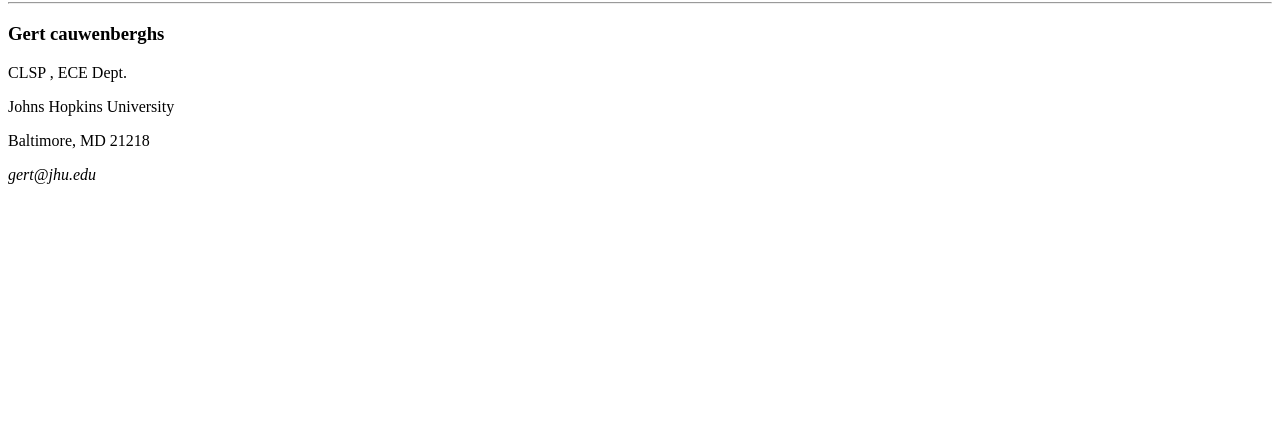
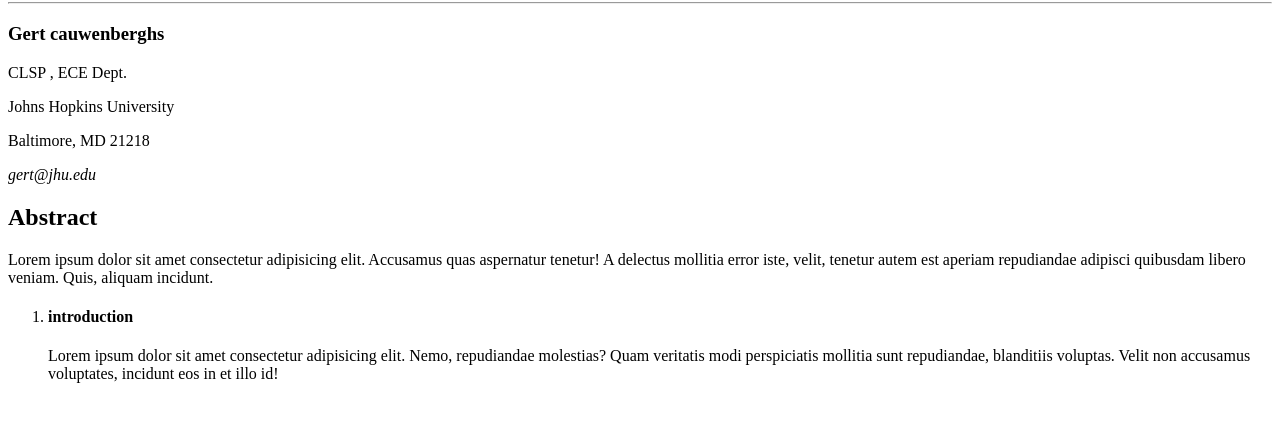
Before and after one commit to Emanuele117/esercizio_live, a plain HTML site: page index.html in a window 1280 px wide. Shown: the part 64-486 px from the top of the page. Drawn offline with Linux system fonts and the light colour scheme.

Commit message:
abstract completato

```diff
--- a/index.html
+++ b/index.html
@@ -27,6 +27,28 @@
         <!-- /author section -->
 
     </main>
+
+    <!--Abstract -->
+    <section>
+        <h2>Abstract</h2>
+        <p>Lorem ipsum dolor sit amet consectetur adipisicing elit. Accusamus quas aspernatur tenetur! A delectus mollitia error iste, velit, tenetur autem est aperiam repudiandae adipisci quibusdam libero veniam. Quis, aliquam incidunt.</p>
+        <ol>
+            <li>
+                <h4>introduction</h4>
+                <p>Lorem ipsum dolor sit amet consectetur adipisicing elit. Nemo, repudiandae molestias? Quam veritatis modi perspiciatis mollitia sunt repudiandae, blanditiis voluptas. Velit non accusamus voluptates, incidunt eos in et illo id!</p>
+
+            </li>
+        </ol>
+
+
+
+    </section>
+    <!--/Abstract-->
+
+
+
+
+
     <!-- /site main -->
 
     <!-- site footer -->
```
